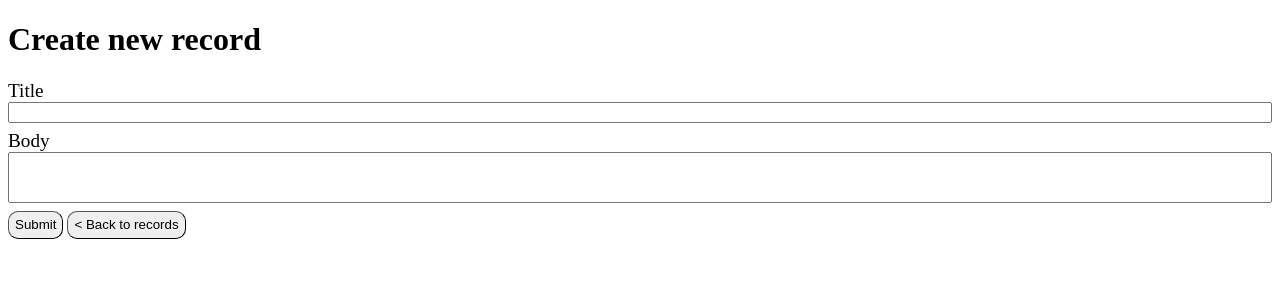
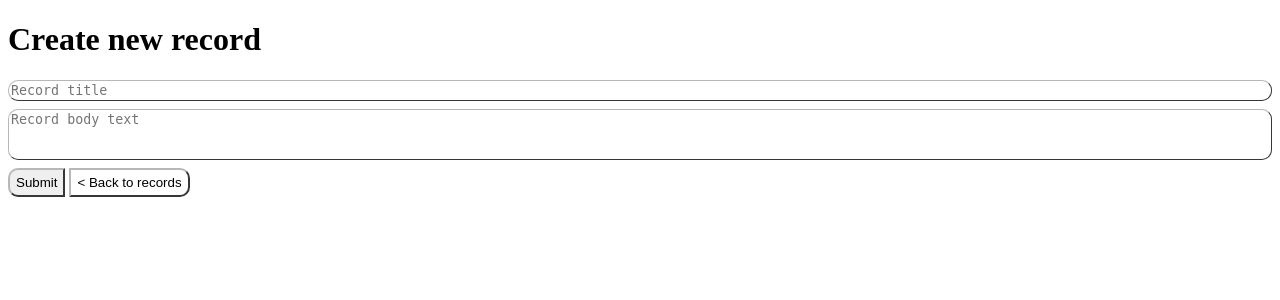
Before and after one commit to KRC2000/FlaskMinimalWebapp, a Flask app: page /create in a window 1280 px wide. Shown: the top 300 px of the page. Run offline with Flask 3, Linux system fonts and the light colour scheme.

Commit message:
Experimental styling, minor fixes

```diff
--- a/static/css/style.css
+++ b/static/css/style.css
@@ -1,29 +1,35 @@
-.a-button {
-    color: black;
-    padding: 1ex;
-    border: solid black thin;
-    border-radius: 3px;
+.shaded, button{
+    border-style: solid;
+    border-color: rgb(183, 183, 183) rgb(54, 54, 54) rgb(54, 54, 54) rgb(183, 183, 183);
+}
 
+.rounded {
+    border-radius: 10px;
+}
+
+.rounded-right {
+    border-radius: 0px 10px 10px 0px;
+}
+
+.rounded-left {
+    border-radius: 10px 0px 0px 10px;
 }
 
 button {
     height: 4ex;
-    border-radius: 10px; border-width: 1px;
     cursor: pointer;
     white-space: nowrap; /* Prevent text from wrapping */
     overflow: hidden; /* Hide overflow text */
     text-overflow: ellipsis; /* Display ellipsis (...) for truncated text */
 }
 
-div .fullheight {
+.fullheight {
     height: 100%;
     box-sizing: border-box;
 }
 
 .card {
-    border: solid black thin;
-    border-radius: 10px;
-
+    border-style: solid ;
 }
 
 .card * {
--- a/templates/create.html
+++ b/templates/create.html
@@ -7,6 +7,7 @@
     <script src="{{ url_for('static', filename= 'javascript/create.js') }}"></script>
     <link rel="stylesheet" href="../static/css/style.css">
     <link rel="stylesheet" href="{{ url_for('static', filename= 'css/style.css') }}">
+    <meta name="viewport" content="width=device-width, initial-scale=1">
     <title>Record creation</title>
 </head>
 
@@ -16,18 +17,15 @@
         <input type="checkbox" role="switch" id="flexSwitchCheckChecked" checked="">
     </div> -->
 
-    <form>
-        <div class="mb" style="display: grid;">
-            <label style="font-size: larger;" for="title_textarea">Title</label>
-            <textarea id="title_textarea" rows="1"></textarea>
-        </div>
-        <div class="mb" style="display: grid;">
-            <label style="font-size: larger;" for="body_textarea">Body</label>
-            <textarea id="body_textarea" rows="3"></textarea>
-        </div>
-        <div>
-            <button id="submit" type="button" class="primary">Submit</button>
-            <button id="back" type="button" onclick="window.location = '/'" class="primary">&lt; Back to records</button>
+    <form style="display: grid;">
+        <!-- <label style="font-size: larger;" for="title_textarea">Title</label> -->
+        <textarea id="title_textarea" rows="1" placeholder="Record title" class="mb shaded rounded"></textarea>
+        <!-- <label style="font-size: larger;" for="body_textarea">Body</label> -->
+        <textarea id="body_textarea" rows="3" placeholder="Record body text" class="mb shaded rounded"></textarea>
+        <div style="height: 4ex;">
+            <button id="submit" type="button" class="fullheight rounded-left">Submit</button>
+            <button id="back" type="button" class="fullheight rounded-right" onclick="window.location = '/'"
+                style="background-color: transparent;">&lt; Back to records</button>
         </div>
     </form>
 
--- a/templates/record.html
+++ b/templates/record.html
@@ -5,6 +5,7 @@
     <meta charset="UTF-8">
     <link rel="stylesheet" href="../static/css/style.css">
     <link rel="stylesheet" href="{{ url_for('static', filename= 'css/style.css') }}">
+    <meta name="viewport" content="width=device-width, initial-scale=1">
     <title>{{ record['title'] }}</title>
 </head>
 
```
Also changed, not shown: templates/index.html (+5 -5 lines).
